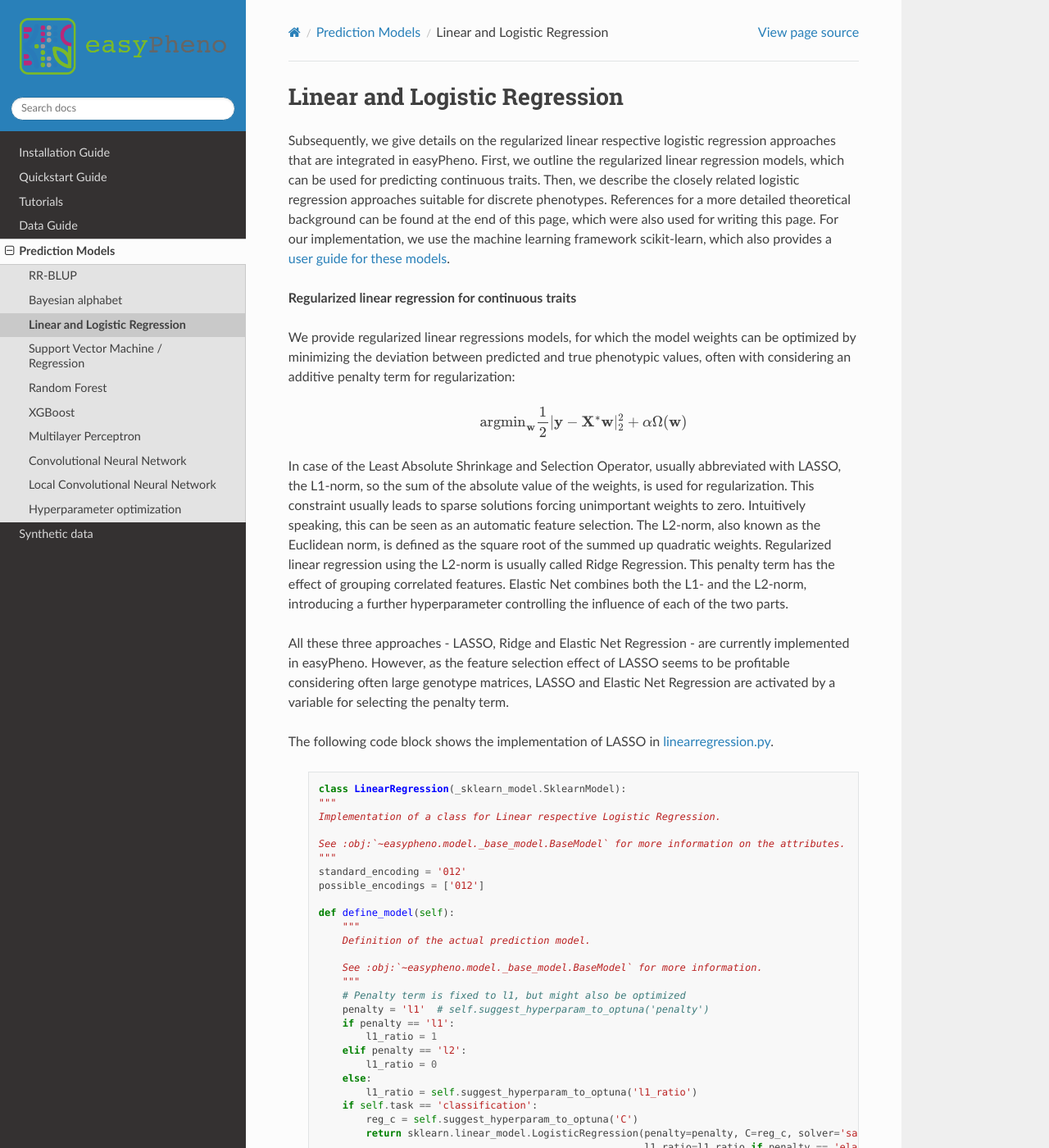
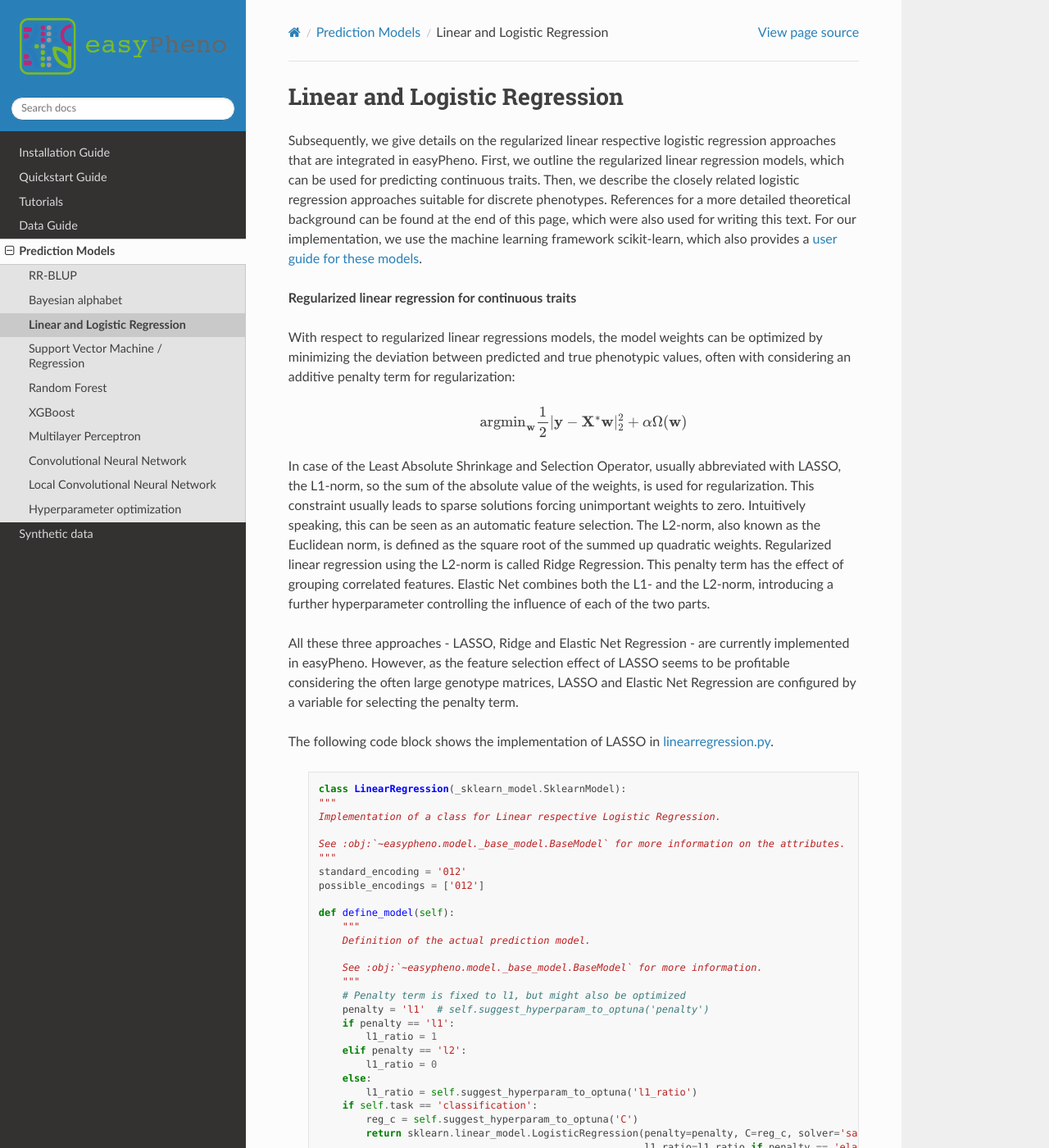
Before and after one commit to grimmlab/easyPheno, a Sphinx documentation site: the page built from docs/source/models/linreg.rst, in a window 1280 px wide and 1400 px high. Shown: the whole window at 82% size. Built offline with Sphinx 7.4.7 and the Read the Docs theme 2.0.0, drawn with Linux system fonts in a browser that asks for light colours; pages that are not in the unit, such as notebooks, are missing from menus.

Commit message:
Update linreg.rst

```diff
--- a/docs/source/models/linreg.rst
+++ b/docs/source/models/linreg.rst
@@ -3,12 +3,12 @@ Linear and Logistic Regression
 Subsequently, we give details on the regularized linear respective logistic regression approaches that are integrated in easyPheno.
 First, we outline the regularized linear regression models, which can be used for predicting continuous traits.
 Then, we describe the closely related logistic regression approaches suitable for discrete phenotypes.
-References for a more detailed theoretical background can be found at the end of this page, which were also used for writing this page.
+References for a more detailed theoretical background can be found at the end of this page, which were also used for writing this text.
 For our implementation, we use the machine learning framework scikit-learn, which also provides a `user guide for these models <https://scikit-learn.org/stable/modules/linear_model.html>`_.
 
 **Regularized linear regression for continuous traits**
 
-We provide regularized linear regressions models, for which the model weights can be optimized by minimizing
+With respect to regularized linear regressions models, the model weights can be optimized by minimizing
 the deviation between predicted and true phenotypic values, often with considering an additive penalty term for regularization:
 
     .. math::
@@ -18,13 +18,13 @@ In case of the Least Absolute Shrinkage and Selection Operator, usually abbrevia
 the L1-norm, so the sum of the absolute value of the weights, is used for regularization. This constraint
 usually leads to sparse solutions forcing unimportant weights to zero. Intuitively speaking, this can be seen as an automatic feature selection.
 The L2-norm, also known as the Euclidean norm, is defined as the square root of the summed up quadratic weights.
-Regularized linear regression using the L2-norm is usually called Ridge Regression. This penalty term has the effect
+Regularized linear regression using the L2-norm is called Ridge Regression. This penalty term has the effect
 of grouping correlated features. Elastic Net combines both the L1- and the L2-norm, introducing a further hyperparameter
 controlling the influence of each of the two parts.
 
 All these three approaches - LASSO, Ridge and Elastic Net Regression - are currently implemented in easyPheno.
-However, as the feature selection effect of LASSO seems to be profitable considering often large genotype matrices,
-LASSO and Elastic Net Regression are activated by a variable for selecting the penalty term.
+However, as the feature selection effect of LASSO seems to be profitable considering the often large genotype matrices,
+LASSO and Elastic Net Regression are configured by a variable for selecting the penalty term.
 
 The following code block shows the implementation of LASSO in `linearregression.py <https://github.com/grimmlab/easyPheno/blob/main/easypheno/model/linearregression.py>`_.
 
```
